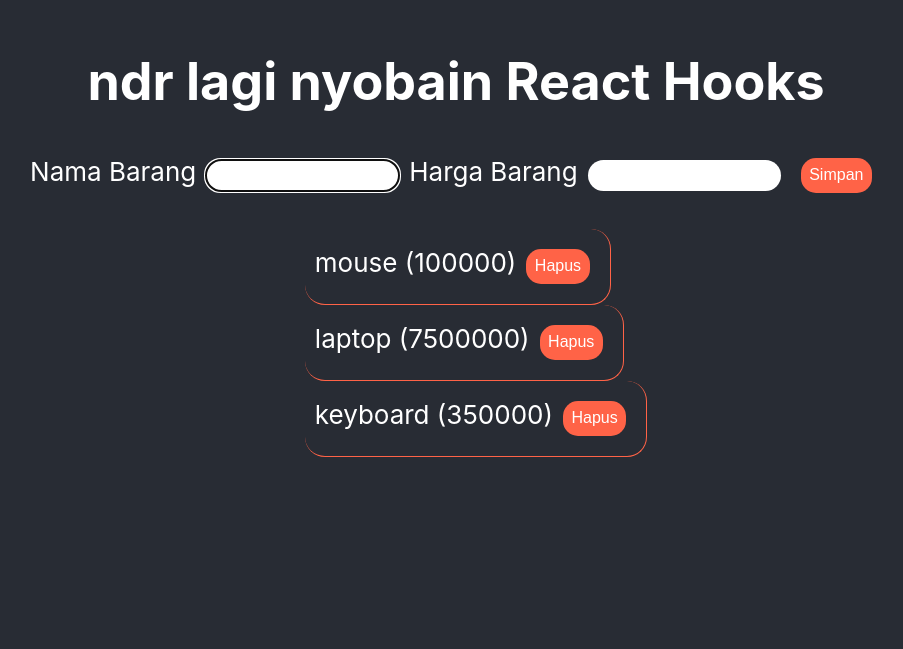
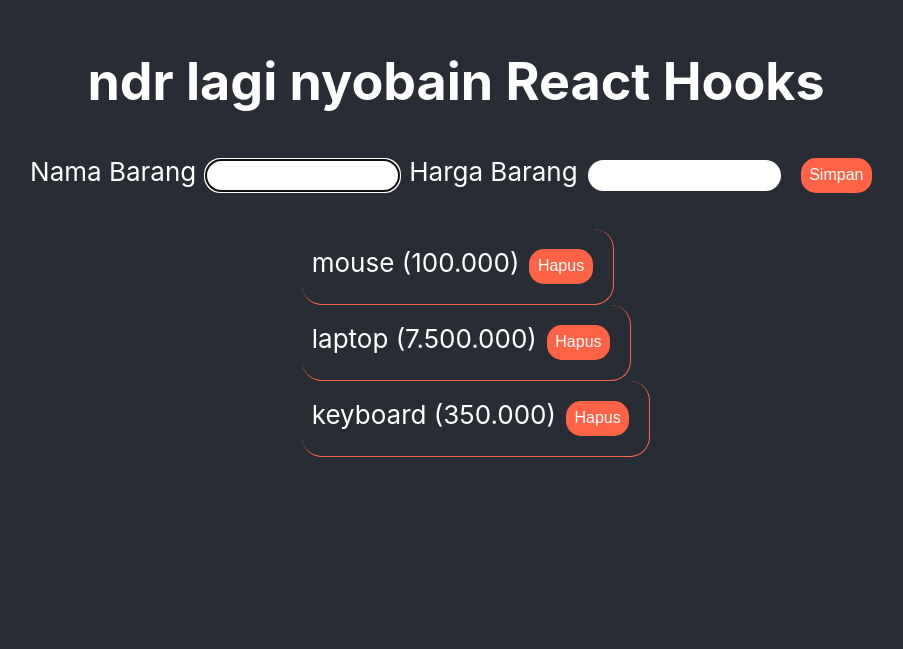
Before and after one commit to ndraaditiya/react_hooks, a React (Create React App) app: page / in a window 1280 px wide. Shown: the part 151-800 px from the top of the page, without its empty margins (184-1087 px from the left). Built offline with nearby package versions, Linux system fonts and the light colour scheme.

Commit message:
edit detail.js

```diff
--- a/src/views/Detail.js
+++ b/src/views/Detail.js
@@ -5,7 +5,7 @@
     const { dispatch } = useContext(ItemContext)
     return (
         <li>
-            {nama_barang} ({harga})
+            {nama_barang} ({harga.toLocaleString('id-ID')})
             <button className="button" onClick={() => dispatch({ type: 'HAPUS_DATA', payload: id})}>Hapus</button>
         </li>
     )
```
